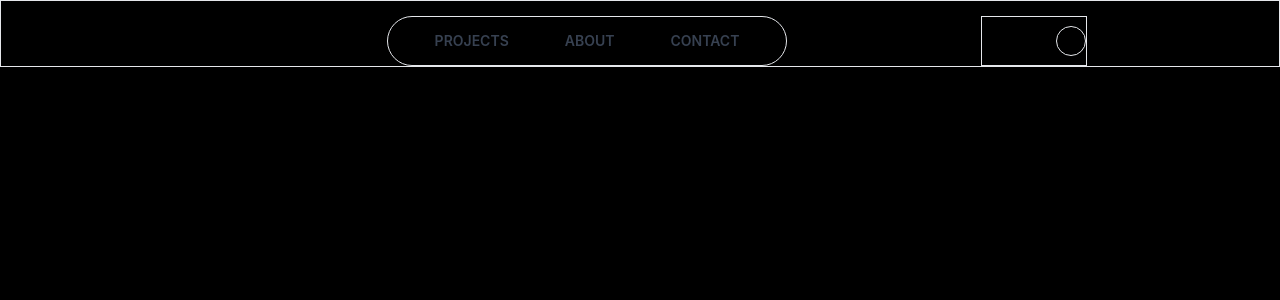
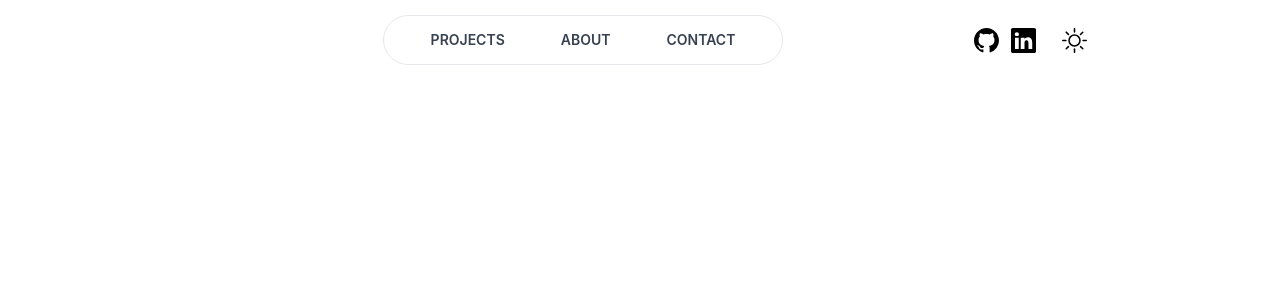
Before and after one commit to Idan-Garay/portfolio, a Next.js app: page / in a window 1280 px wide. Shown: the top 300 px of the page. Built offline with nearby package versions, Linux system fonts and the light colour scheme.

Commit message:
fix: add dark mode toggle

```diff
--- a/pages/_app.tsx
+++ b/pages/_app.tsx
@@ -1,6 +1,9 @@
 import '../styles/globals.css'
 import type { AppProps } from 'next/app'
+import { ThemeProvider } from 'next-themes'
 
 export default function App({ Component, pageProps }: AppProps) {
-  return <Component {...pageProps} />
+  return <ThemeProvider attribute='class'>
+    <Component {...pageProps} />
+  </ThemeProvider>
 }
--- a/pages/_document.tsx
+++ b/pages/_document.tsx
@@ -1,8 +1,9 @@
+
 import { Html, Head, Main, NextScript } from 'next/document'
 
 export default function Home() {
   return (
-      <Html className="dark">
+      <Html>
         <Head />
         <body>
           <Main />
--- a/pages/index.tsx
+++ b/pages/index.tsx
@@ -1,10 +1,11 @@
 import Head from 'next/head'
 import Link from 'next/link'
-import Image from 'next/image'
-import styles from '../styles/Home.module.css'
-import {BsLinkedin, BsGithub, BsSun}  from 'react-icons/bs'
+import {BsLinkedin, BsGithub, BsSun, BsMoon}  from 'react-icons/bs'
+import {useTheme} from 'next-themes'
 
 export default function Home() {
+  const {theme, setTheme} = useTheme()
+
   return (
     <div>
       <Head>
@@ -14,17 +15,21 @@ export default function Home() {
       </Head>
 
       <main className=" min-h-[100vh] h-full w-full dark:bg-black">
-        <header className='w-full border flex justify-center pt-[15px] px-[15%]'>
-          <nav className="mx-auto flex justify-center gap-x-8 md:gap-x-14 items-center min-w-[280px] md:min-w-[400px] min-h-[50px] h-[50px] border w-[400px] rounded-full text-sm font-semibold uppercase text-gray-700">
+        <header className='w-full  flex justify-center pt-[15px] px-[15%]'>
+          <nav className="mx-auto flex justify-center gap-x-8 md:gap-x-14 items-center min-w-[280px] md:min-w-[400px] min-h-[50px] h-[50px] border w-[400px] rounded-full text-sm font-semibold uppercase text-gray-700 dark:text-white dark:text-opacity-90">
             <Link className='' href={"/"}>Projects </Link>
             <Link className='' href={"/"}>About</Link>
             <Link className='' href={"/"}>Contact</Link>
           </nav>
-          <div className="nav-tools flex items-center border md:gap-x-3 ">
+          <div className="nav-tools flex items-center  md:gap-x-3 ">
             <Link className='hidden md:block' href={'/'}><BsGithub size={25}/></Link>
-            <Link className='hidden md:block' href={'/'}><BsLinkedin size={25}/></Link>
-            <div className="rounded-full border h-[30px] w-[30px]">
-              <BsSun size={25} className='m-auto'/>
+            <Link className='hidden md:block mr-3' href={'/'}><BsLinkedin size={25}/></Link>
+            <div className=" hover:cursor-pointer rounded-full h-[28x] w-[28px]" onClick={() => theme === 'dark'? setTheme('light'):  setTheme('dark')}>
+              {
+                theme === 'dark'
+                ? <BsMoon size={25} className='m-auto' />
+                :<BsSun size={25} className='m-auto' />
+              }
             </div>
           </div>
         </header>
```
